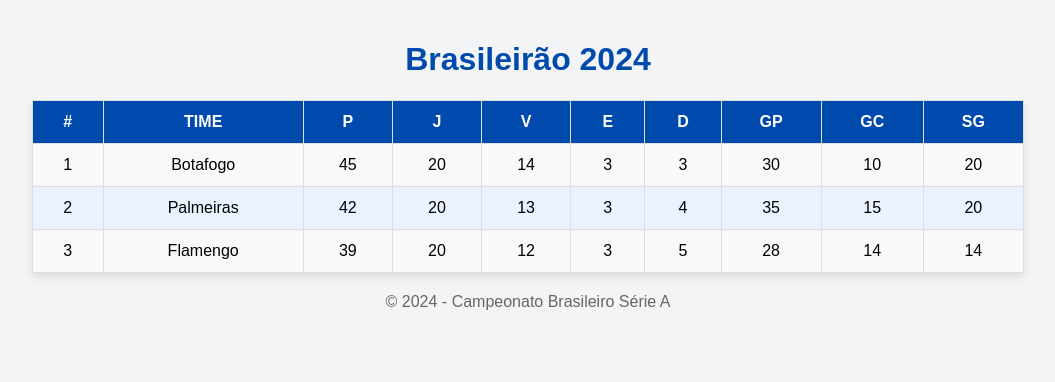
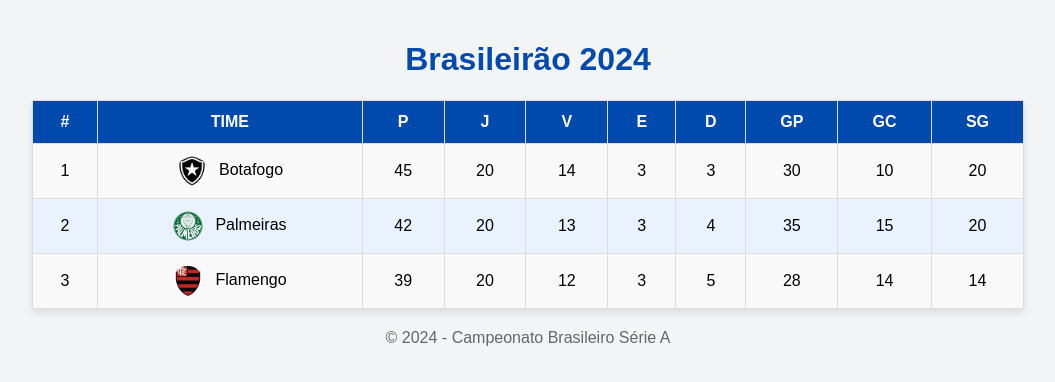
Before and after one commit to linhareseduardo/pratica-integradora-desenvolvimento-de-apps, a plain HTML site: page projeto/index.html in a window 1280 px wide. Shown: the whole page, without its empty margins (112-1167 px from the left). Drawn offline with Linux system fonts and the light colour scheme.

Commit message:
[WIP] Adicionando os escudos dos times

```diff
--- a/projeto/index.html
+++ b/projeto/index.html
@@ -44,6 +44,13 @@
             text-transform: uppercase;
             font-weight: bold;
         }
+        .team-logo {
+            width: 30px;
+            height: 30px;
+            border-radius: 50%;
+            vertical-align: middle;
+            margin-right: 8px;
+        }
         footer {
             text-align: center;
             margin-top: 20px;
@@ -71,7 +78,10 @@
         <tbody>
             <tr>
                 <td>1</td>
-                <td>Botafogo</td>
+                <td>
+                    <img src="../images/botafogo.png" alt="Botafogo" class="team-logo">
+                    Botafogo
+                </td>
                 <td>45</td>
                 <td>20</td>
                 <td>14</td>
@@ -83,7 +93,10 @@
             </tr>
             <tr>
                 <td>2</td>
-                <td>Palmeiras</td>
+                <td>
+                    <img src="../images/palmeiras.jpg" alt="Palmeiras" class="team-logo">
+                    Palmeiras
+                </td>
                 <td>42</td>
                 <td>20</td>
                 <td>13</td>
@@ -95,7 +108,10 @@
             </tr>
             <tr>
                 <td>3</td>
-                <td>Flamengo</td>
+                <td>
+                    <img src="../images/flamengo.jpg" alt="Flamengo" class="team-logo">
+                    Flamengo
+                </td>
                 <td>39</td>
                 <td>20</td>
                 <td>12</td>
```
Also changed, not shown: images/botafogo.png (added), images/flamengo.jpg (added), images/palmeiras.jpg (added).
